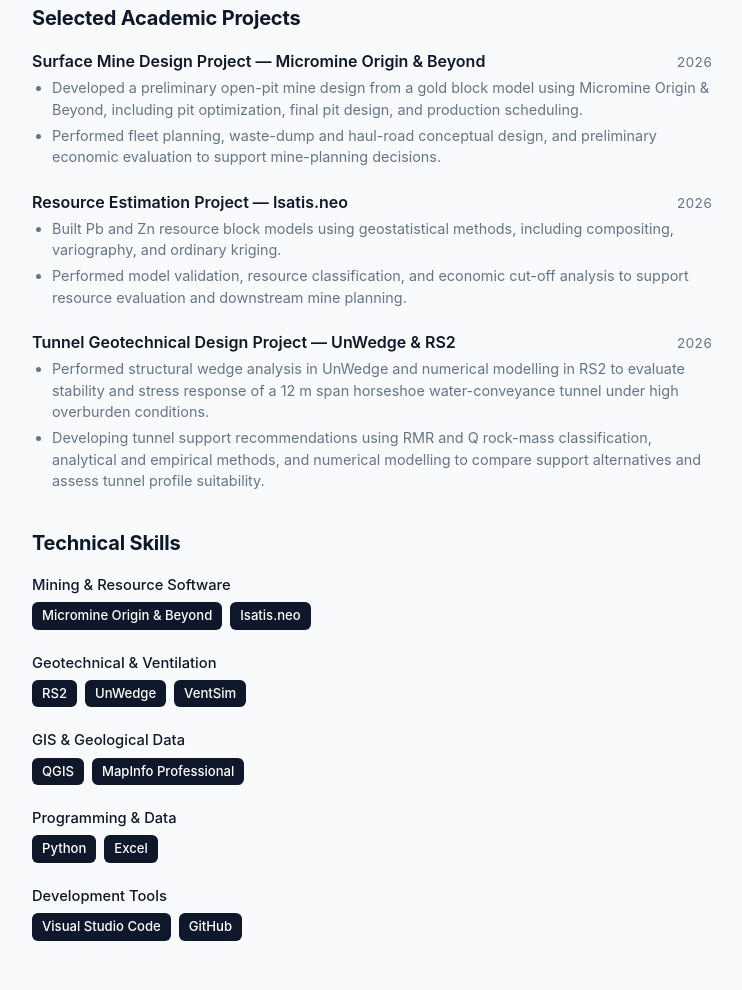
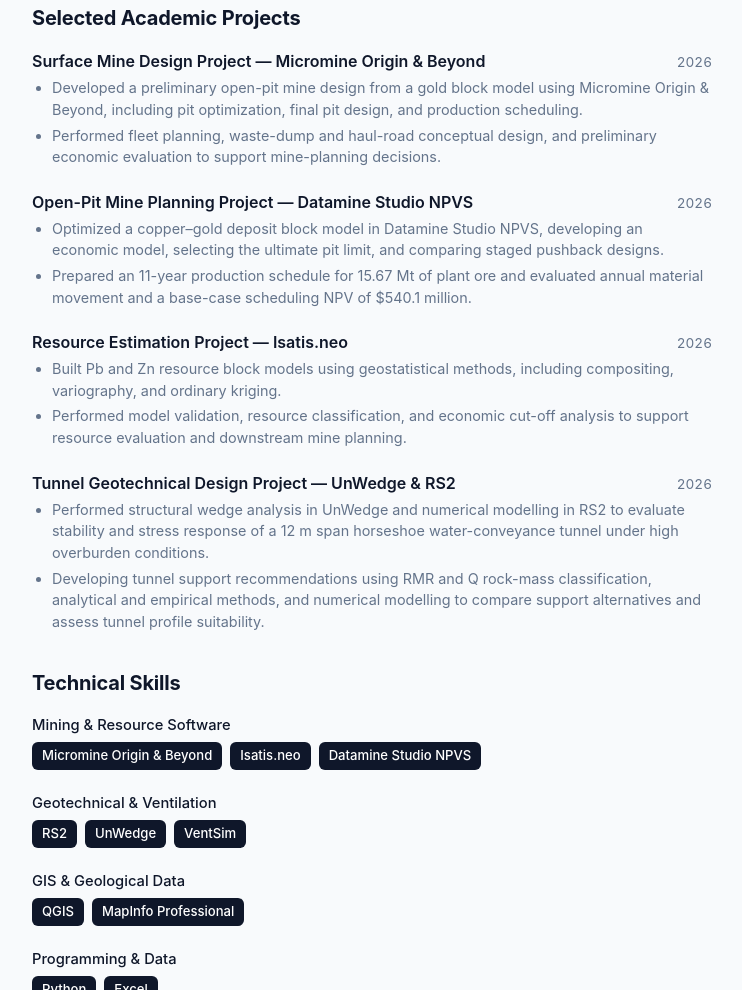
Before and after one commit to rkhm-rm/resume, a plain HTML site: page index.html in a window 1280 px wide. Shown: the part 1494-2484 px from the top of the page, without its empty margins (268-1010 px from the left). Drawn offline with Linux system fonts and the light colour scheme.

Commit message:
Add Studio NPVS mine planning project to web resume

```diff
--- a/index.html
+++ b/index.html
@@ -1103,6 +1103,42 @@
 
       </div>
 
+      <!-- Open-Pit Mine Planning (Studio NPVS) -->
+      <div class="item">
+
+        <div class="item-header">
+
+          <div class="item-title-group">
+
+            <span
+              class="company"
+              data-i18n="npvsProjectTitle"
+            >
+              Open-Pit Mine Planning Project — Datamine Studio NPVS
+            </span>
+
+          </div>
+
+          <span class="date">
+            2026
+          </span>
+
+        </div>
+
+        <ul class="bullets">
+
+          <li data-i18n="npvsProjectDesc1">
+            Optimized a copper–gold deposit block model in Datamine Studio NPVS, developing an economic model, selecting the ultimate pit limit, and comparing staged pushback designs.
+          </li>
+
+          <li data-i18n="npvsProjectDesc2">
+            Prepared an 11-year production schedule for 15.67 Mt of plant ore and evaluated annual material movement and a base-case scheduling NPV of $540.1 million.
+          </li>
+
+        </ul>
+
+      </div>
+
       <!-- Resource Estimation -->
       <div class="item">
 
@@ -1205,6 +1241,10 @@
 
           <span class="skill-tag">
             Isatis.neo
+          </span>
+
+          <span class="skill-tag">
+            Datamine Studio NPVS
           </span>
 
         </div>
@@ -1651,6 +1691,15 @@
         surfaceProjectDesc2:
           "Performed fleet planning, waste-dump and haul-road conceptual design, and preliminary economic evaluation to support mine-planning decisions.",
 
+        npvsProjectTitle:
+          "Open-Pit Mine Planning Project — Datamine Studio NPVS",
+
+        npvsProjectDesc1:
+          "Optimized a copper–gold deposit block model in Datamine Studio NPVS, developing an economic model, selecting the ultimate pit limit, and comparing staged pushback designs.",
+
+        npvsProjectDesc2:
+          "Prepared an 11-year production schedule for 15.67 Mt of plant ore and evaluated annual material movement and a base-case scheduling NPV of $540.1 million.",
+
         resourceProjectTitle:
           "Resource Estimation Project — Isatis.neo",
 
@@ -1819,6 +1868,15 @@
         surfaceProjectDesc2:
           "Кенішті жоспарлау шешімдерін қолдау үшін техника паркін жоспарлау, үйінді мен тасымалдау жолдарының тұжырымдамалық дизайнын және алдын ала экономикалық бағалауды орындады.",
 
+        npvsProjectTitle:
+          "Ашық карьерді жоспарлау жобасы — Datamine Studio NPVS",
+
+        npvsProjectDesc1:
+          "Datamine Studio NPVS бағдарламасында мыс-алтын кен орнының блоктық моделін оңтайландырып, экономикалық модель құрды, карьердің түпкілікті шекарасын анықтады және кезеңдік қазу нұсқаларын салыстырды.",
+
+        npvsProjectDesc2:
+          "Өңдеу фабрикасына жіберілетін 15,67 млн тонна кенге арналған 11 жылдық өндірістік жоспарды әзірлеп, жылдық кен мен аршынды жыныс қозғалысын және базалық сценарийдің $540,1 млн NPV көрсеткішін бағалады.",
+
         resourceProjectTitle:
           "Ресурстарды бағалау жобасы — Isatis.neo",
 
@@ -1986,6 +2044,15 @@
 
         surfaceProjectDesc2:
           "Выполнил планирование парка техники, концептуальное проектирование отвала и карьерных дорог, а также предварительную экономическую оценку для поддержки решений по горному планированию.",
+
+        npvsProjectTitle:
+          "Планирование открытого карьера — Datamine Studio NPVS",
+
+        npvsProjectDesc1:
+          "Оптимизировал блочную модель медно-золоторудного месторождения в Datamine Studio NPVS: построил экономическую модель, определил оптимальные границы карьера и сравнил варианты поэтапной отработки.",
+
+        npvsProjectDesc2:
+          "Разработал 11-летний производственный график с переработкой 15,67 млн т руды, оценил годовые объёмы перемещения горной массы и NPV базового сценария в размере $540,1 млн.",
 
         resourceProjectTitle:
           "Проект по оценке ресурсов — Isatis.neo",
```
